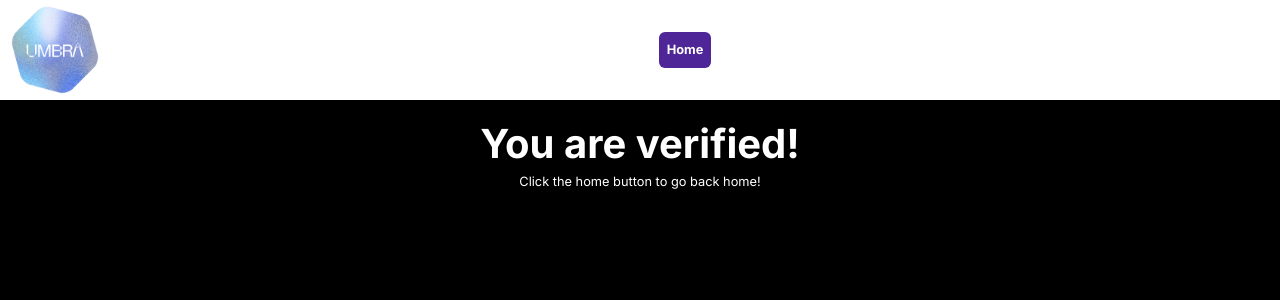
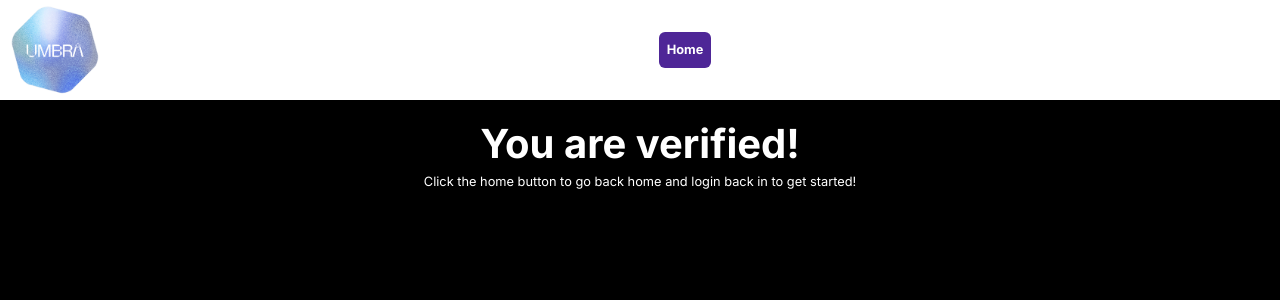
Before and after one commit to noliuniverse/Umbra, a Next.js app: page /verified in a window 1280 px wide. Shown: the top 300 px of the page. Built offline with nearby package versions, Linux system fonts and the light colour scheme.

Commit message:
Update page.js

```diff
--- a/app/verified/page.js
+++ b/app/verified/page.js
@@ -25,7 +25,7 @@ export default function Verified() {
       </header>
         <div className='div1'>
         <h1 className='whitetext bold big'>You are verified!</h1>
-        <small className='whitetext'>Click the home button to go back home!</small>
+        <small className='whitetext'>Click the home button to go back home and login back in to get started!</small>
         </div>
     </main>
   )
```
